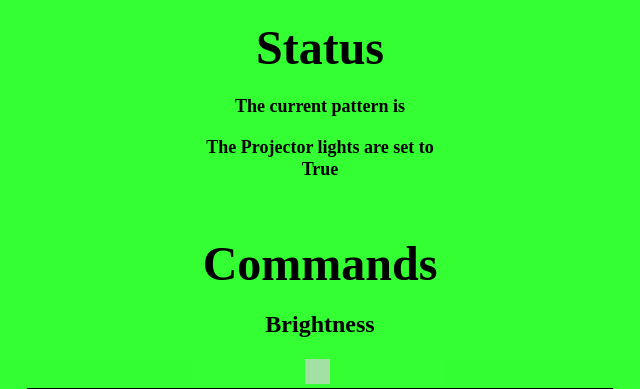
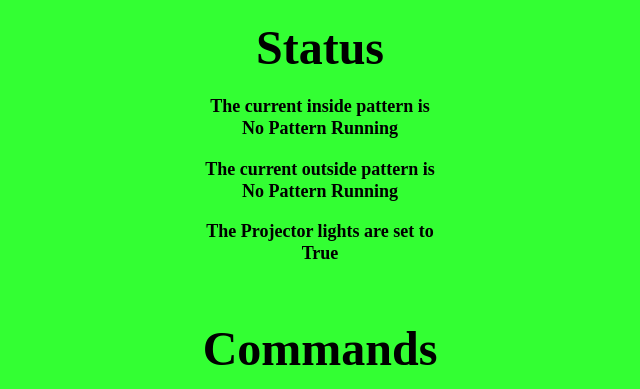
Before and after one commit to FireAmpersand/RaspberryPiWebServerAndLEDProject, a Flask app: page / in a window 1280 px wide. Shown: the top 389 px of the page, without its empty margins (320-960 px from the left). Run offline with Flask 2, Linux system fonts and the light colour scheme; parts of the project's set-up code (start-up, migrations or seed data) failed here and were passed over; some libraries are stand-ins or nearby versions.

Commit message:
Added in a display for the external led status

```diff
--- a/templates/index.html
+++ b/templates/index.html
@@ -7,7 +7,8 @@
 
    <body bgcolor="#33FF33"><center>
 		<h2> <font size="7">Status</font></h2>
-		<h3> <font size="4">The current pattern is <br/> {{ pattern  }}</font></h3>
+		<h3> <font size="4">The current inside pattern is <br/> {{ patternInside  }}</font></h3>
+	   	<h3> <font size="4">The current outside pattern is <br/> {{ patternOutside  }}</font></h3>
 		<h3> <font size="4">The Projector lights are set to </br> {{ lightToggle }}</font></h3>
 		<br>
 		<h2> <font size="7">Commands</font></h2>
```
